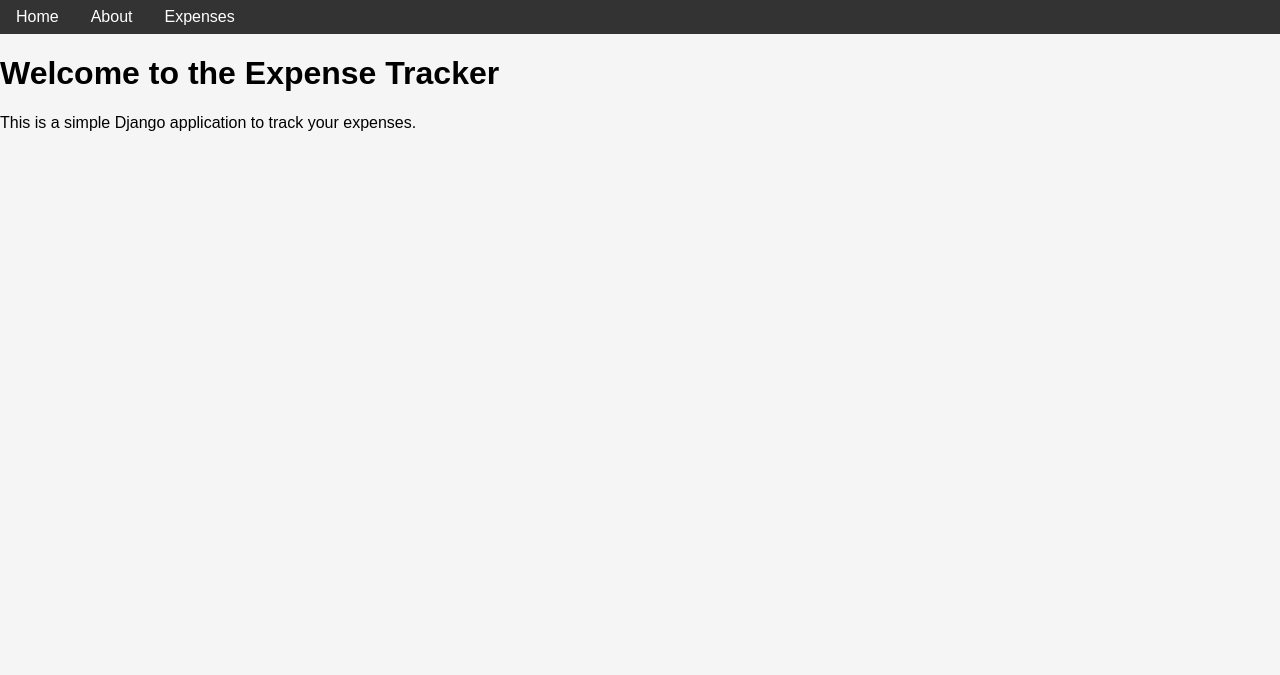
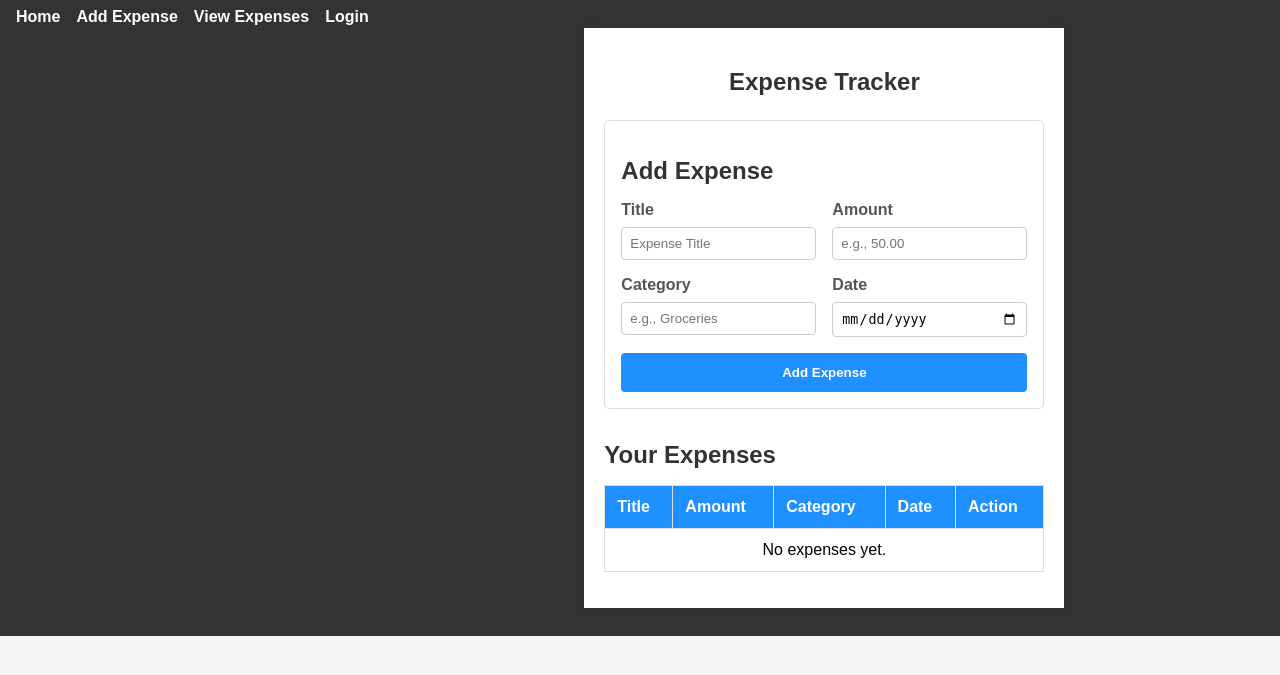
Before and after one commit to LordZeusIsBack/Basic-Expense-Tracker, a Django app: page / in a window 1280 px wide. Shown: the top 675 px of the page. Run offline with Django 5.2, Linux system fonts and the light colour scheme; parts of the project's set-up code (start-up, migrations or seed data) failed here and were passed over.

Commit message:
Setup basic UI

```diff
--- a/expense_tracker/settings.py
+++ b/expense_tracker/settings.py
@@ -12,6 +12,8 @@ https://docs.djangoproject.com/en/5.1/ref/settings/
 
 from pathlib import Path
 import os
+
+from django.conf.global_settings import MEDIA_ROOT, MEDIA_URL
 
 # Build paths inside the project like this: BASE_DIR / 'subdir'.
 BASE_DIR = Path(__file__).resolve().parent.parent
@@ -126,6 +128,9 @@ STATICFILES_DIRS = [
     BASE_DIR / 'expense_tracker' / 'static'
 ]
 
+MEDIA_ROOT = os.path.join(BASE_DIR, 'static')
+MEDIA_URL = '/media/'
+
 # Default primary key field type
 # https://docs.djangoproject.com/en/5.1/ref/settings/#default-auto-field
 
--- a/expense_tracker/static/css/main.css
+++ b/expense_tracker/static/css/main.css
@@ -1,34 +1,132 @@
-/* main.css */
+/* MAIN LAYOUT */
 body {
     font-family: Arial, sans-serif;
-    background-color: #f5f5f5;
     margin: 0;
     padding: 0;
+    background-color: #f5f5f5;
 }
 
-/* Simple nav styling */
+.container {
+    max-width: 1200px;
+    margin: 20px auto;
+    padding: 20px;
+    background-color: #fff;
+    box-shadow: 0 0 10px rgba(0, 0, 0, 0.1);
+}
+
+h1 {
+    text-align: center;
+    margin-bottom: 1.5rem;
+    color: #333;
+}
+
+h2 {
+    color: #333;
+    margin-bottom: 1rem;
+}
+
+/* FORM SECTION */
+.form-section {
+    margin-bottom: 2rem;
+    border: 1px solid #ddd;
+    padding: 1rem;
+    border-radius: 5px;
+}
+
+.form-section form {
+    display: grid;
+    grid-template-columns: 1fr 1fr;
+    gap: 1rem;
+}
+
+.input-group {
+    display: flex;
+    flex-direction: column;
+}
+
+.input-group label {
+    font-weight: bold;
+    margin-bottom: 0.5rem;
+    color: #555;
+}
+
+.input-group input {
+    padding: 0.5rem;
+    border: 1px solid #ccc;
+    border-radius: 4px;
+}
+
+button[type="submit"] {
+    grid-column: 1 / -1; /* Span across both columns */
+    padding: 0.75rem;
+    background-color: #1e90ff;
+    color: #fff;
+    border: none;
+    border-radius: 4px;
+    cursor: pointer;
+    font-weight: bold;
+}
+
+button[type="submit"]:hover {
+    background-color: #1c86ee;
+}
+
+/* TABLE SECTION */
+.table-section {
+    margin-top: 2rem;
+}
+
+.table-section table {
+    width: 100%;
+    border-collapse: collapse;
+    margin-bottom: 1rem;
+}
+
+.table-section table thead {
+    background-color: #1e90ff;
+    color: #fff;
+}
+
+.table-section table th,
+.table-section table td {
+    text-align: left;
+    padding: 0.75rem;
+    border: 1px solid #ddd;
+}
+
+.table-section table tbody tr:hover {
+    background-color: #f9f9f9;
+}
+
+.table-section a {
+    color: #1e90ff;
+    text-decoration: none;
+    font-weight: bold;
+}
+
+.table-section a:hover {
+    text-decoration: underline;
+}
+
 .navbar {
     background-color: #333;
-    padding: 0.5em;
+    padding: 0.5rem 1rem;
 }
 
 .navbar ul {
-    list-style: none;
     margin: 0;
     padding: 0;
+    list-style: none;
     display: flex;
+    gap: 1rem;
 }
 
-.navbar li {
-    margin-right: 1em;
+.navbar li a {
+    color: #fff;
+    text-decoration: none;
+    font-weight: bold;
 }
 
-.navbar a {
-    color: #fff;
-    text-decoration: none;
-    padding: 0.5em;
+.navbar li a:hover {
+    text-decoration: underline;
 }
-
-.navbar a:hover {
-    background-color: #444;
-}
--- a/expense_tracker/urls.py
+++ b/expense_tracker/urls.py
@@ -16,11 +16,20 @@ Including another URLconf
 """
 from django.contrib import admin
 from django.urls import path
+from django.conf.urls import static
+from django.conf import settings
+from django.contrib.staticfiles.urls import staticfiles_urlpatterns
 from tracker import views
 
 urlpatterns = [
     path('admin/', admin.site.urls),
     path('', views.index, name='home'),
-    path('', views.index, name='about'),
-    path('', views.index, name='expenses')
+    path('', views.index, name='add_expense'),
+    path('', views.index, name='view_expenses'),
+    path('', views.index, name='login'),
+    path('', views.index, name='logout'),
 ]
+
+if settings.DEBUG: urlpatterns += static(settings.MEDIA_URL, document_root=settings.MEDIA_ROOT)
+
+urlpatterns += staticfiles_urlpatterns()
--- /dev/null
+++ b/requirements.txt
@@ -0,0 +1,6 @@
+asgiref==3.8.1
+Django==5.1.6
+Faker==36.1.1
+psycopg2==2.9.10
+sqlparse==0.5.3
+tzdata==2025.1
--- a/tracker/templates/base.html
+++ b/tracker/templates/base.html
@@ -1,3 +1,4 @@
+<!-- base.html -->
 {% load static %}
 <!DOCTYPE html>
 <html lang="en">
@@ -7,17 +8,16 @@
     <link rel="stylesheet" type="text/css" href="{% static 'css/main.css' %}">
 </head>
 <body>
-
     <nav class="navbar">
         <ul>
             <li><a href="{% url 'home' %}">Home</a></li>
-            <li><a href="{% url 'about' %}">About</a></li>
-            <li><a href="{% url 'expenses' %}">Expenses</a></li>
-        </ul>
-    </nav>
-
-    {% block content %}
-    {% endblock content %}
-
+            <li><a href="{% url 'add_expense' %}">Add Expense</a></li>
+            <li><a href="{% url 'view_expenses' %}">View Expenses</a></li>
+            {% if user.is_authenticated %}
+                <li><a href="{% url 'logout' %}">Logout</a></li>
+            {% else %}
+                <li><a href="{% url 'login' %}">Login</a></li>
+            {% endif %}
+    {% block content %}{% endblock %}
 </body>
 </html>
--- a/tracker/templates/index.html
+++ b/tracker/templates/index.html
@@ -1,8 +1,72 @@
 {% extends "base.html" %}
+{% load static %}
 
-{% block title %}Home - Expense Tracker{% endblock %}
+{% block title %}Expense Tracker{% endblock %}
 
 {% block content %}
-<h1>Welcome to the Expense Tracker</h1>
-<p>This is a simple Django application to track your expenses.</p>
-{% endblock %}
+<div class="container">
+    <h1>Expense Tracker</h1>
+
+    <!-- Add Expense Form -->
+    <div class="form-section">
+        <h2>Add Expense</h2>
+        <form method="POST" action="{% url 'add_expense' %}">
+            {% csrf_token %}
+            <div class="input-group">
+                <label for="title">Title</label>
+                <input type="text" name="title" id="title" placeholder="Expense Title" required>
+            </div>
+            <div class="input-group">
+                <label for="amount">Amount</label>
+                <input type="number" name="amount" id="amount" placeholder="e.g., 50.00" step="0.01" required>
+            </div>
+            <div class="input-group">
+                <label for="category">Category</label>
+                <input type="text" name="category" id="category" placeholder="e.g., Groceries" required>
+            </div>
+            <div class="input-group">
+                <label for="date">Date</label>
+                <input type="date" name="date" id="date" required>
+            </div>
+            <button type="submit">Add Expense</button>
+        </form>
+    </div>
+
+    <!-- Expense List Table -->
+    <div class="table-section">
+        <h2>Your Expenses</h2>
+        <table>
+            <thead>
+                <tr>
+                    <th>Title</th>
+                    <th>Amount</th>
+                    <th>Category</th>
+                    <th>Date</th>
+                    <th>Action</th>
+                </tr>
+            </thead>
+            <tbody>
+            {% if expenses %}
+                {% for expense in expenses %}
+                <tr>
+                    <td>{{ expense.title }}</td>
+                    <td>{{ expense.amount }}</td>
+                    <td>{{ expense.category }}</td>
+                    <td>{{ expense.date }}</td>
+                    <td>
+                        <!-- Example edit/delete links -->
+                        <a href="{% url 'edit_expense' expense.id %}">Edit</a> |
+                        <a href="{% url 'delete_expense' expense.id %}">Delete</a>
+                    </td>
+                </tr>
+                {% endfor %}
+            {% else %}
+                <tr>
+                    <td colspan="5" style="text-align: center;">No expenses yet.</td>
+                </tr>
+            {% endif %}
+            </tbody>
+        </table>
+    </div>
+</div>
+{% endblock content %}
```
Also changed, not shown: 1 other file.
